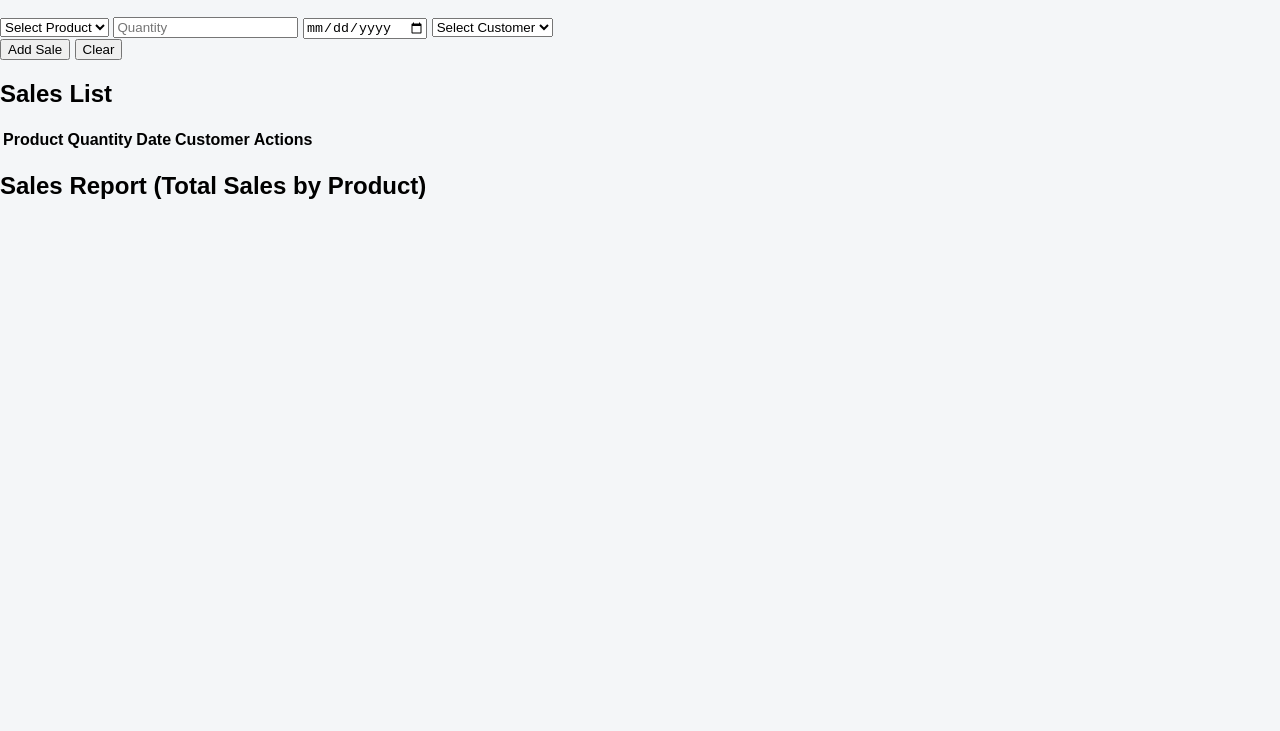
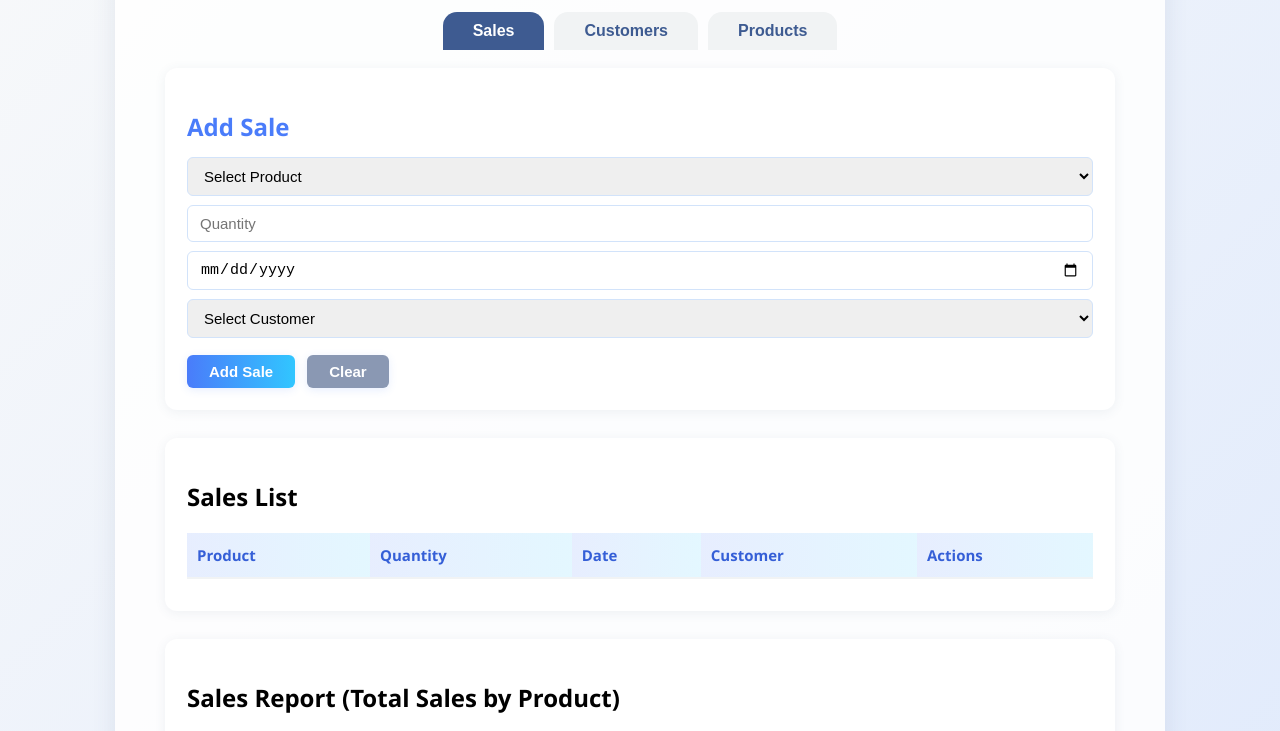
Before and after one commit to RAbivarsan/Angular-Js-with-SQL-integration-, a website: page index.html in a window 1280 px wide. Shown: the part 152-883 px from the top of the page. Before the commit the page ends 800 px from the top, so only its background shows below. Drawn offline with nearby package versions, Linux system fonts and the light colour scheme; no server answers.

Commit message:
Update style.css

```diff
--- a/style.css
+++ b/style.css
@@ -1,9 +1,153 @@
-body { margin:0; font-family:Arial,sans-serif; background:#f4f6f8; }
-.navbar { display:flex; justify-content:space-between; align-items:center; background:#2196F3; color:#fff; padding:10px 20px; }
-.nav-links { list-style:none; display:flex; gap:15px; margin:0; }
-.nav-links a { color:#fff; text-decoration:none; font-weight:bold; }
-.page { padding:20px; }
-.hidden { display:none; }
-.login-card { max-width:300px; margin:100px auto; background:#fff; padding:20px; border-radius:8px; box-shadow:0 2px 6px rgba(0,0,0,0.1); text-align:center; }
-.login-card input { width:90%; padding:8px; margin:8px 0; border:1px solid #ccc; border-radius:4px; }
-.login-card button { width:95%; padding:10px; border:none; background:#2196F3; color:#fff; border-radius:4px; cursor:pointer; }
+body {
+    font-family: 'Segoe UI', Arial, sans-serif;
+    background: linear-gradient(135deg, #f8f9fa 0%, #e0eafc 100%);
+    margin: 0;
+    padding: 0;
+}
+.container {
+    max-width: 950px;
+    margin: 40px auto;
+    background: #ffffffdd;
+    padding: 30px 50px;
+    box-shadow: 0 6px 24px rgba(60,90,120,0.11);
+    border-radius: 18px;
+}
+h1 {
+    text-align: center;
+    margin-bottom: 30px;
+    color: #2a3d66;
+    font-weight: 600;
+    letter-spacing: 1px;
+}
+.tabs {
+    display: flex;
+    justify-content: center;
+    margin-bottom: 18px;
+}
+.tabs button {
+    background: #f1f3f4;
+    border: none;
+    border-radius: 14px 14px 0 0;
+    padding: 10px 30px;
+    margin: 0 5px;
+    font-weight: 600;
+    color: #3e5b91;
+    font-size: 16px;
+    cursor: pointer;
+    transition: background 0.18s, color 0.18s;
+}
+.tabs button.active, .tabs button:hover {
+    background: #3e5b91;
+    color: #fff;
+}
+.card {
+    background: #fff;
+    border-radius: 12px;
+    box-shadow: 0 2px 12px rgba(60,90,120,0.08);
+    padding: 22px;
+    margin-bottom: 28px;
+}
+.colorful-form h2 {
+    color: #4a7cfa;
+    margin-bottom: 14px;
+}
+.colorful-form input, .colorful-form select {
+    padding: 9px 12px;
+    margin-bottom: 9px;
+    border: 1px solid #d2e3fa;
+    border-radius: 6px;
+    width: 100%;
+    font-size: 15px;
+    box-sizing: border-box;
+    outline: none;
+    transition: border 0.15s;
+}
+.colorful-form input:focus, .colorful-form select:focus {
+    border-color: #4a7cfa;
+}
+.form-actions {
+    display: flex;
+    gap: 12px;
+    margin-top: 8px;
+}
+.colorful-form button {
+    padding: 8px 22px;
+    border: none;
+    border-radius: 6px;
+    background: linear-gradient(90deg, #4a7cfa 0%, #31c6ff 100%);
+    color: #fff;
+    font-weight: 600;
+    font-size: 15px;
+    cursor: pointer;
+    box-shadow: 0 2px 8px #4a7cfa22;
+    transition: background 0.18s;
+}
+.colorful-form button[type="button"] {
+    background: #8a98b3;
+}
+.colorful-form button:hover {
+    background: linear-gradient(90deg, #355fd7 0%, #1291e6 100%);
+}
+.colorful-form button[type="button"]:hover {
+    background: #5e6680;
+}
+.colorful-table {
+    width: 100%;
+    border-collapse: collapse;
+    margin-bottom: 10px;
+    font-size: 15px;
+}
+.colorful-table th, .colorful-table td {
+    padding: 12px 10px;
+    border-bottom: 2px solid #f1f3f4;
+    text-align: left;
+}
+.colorful-table th {
+    background: linear-gradient(90deg, #4a7cfa22 0%, #31c6ff22 100%);
+    color: #355fd7;
+    font-weight: bold;
+}
+.colorful-table td {
+    background: #f8fbff;
+    color: #2a3d66;
+}
+.edit-btn {
+    background: #31c6ff;
+    color: #fff;
+    border: none;
+    border-radius: 5px;
+    padding: 6px 14px;
+    cursor: pointer;
+    margin-right: 6px;
+    transition: background 0.18s;
+}
+.edit-btn:hover {
+    background: #1291e6;
+}
+.del-btn {
+    background: #ff4e78;
+    color: #fff;
+    border: none;
+    border-radius: 5px;
+    padding: 6px 14px;
+    cursor: pointer;
+    transition: background 0.18s;
+}
+.del-btn:hover {
+    background: #b81a46;
+}
+@media (max-width: 700px) {
+    .container {
+        padding: 12px;
+    }
+    .card {
+        padding: 10px;
+    }
+    .colorful-form input, .colorful-form select {
+        font-size: 13px;
+    }
+    .colorful-table th, .colorful-table td {
+        padding: 8px 4px;
+        font-size: 13px;
+    }
+}
```
